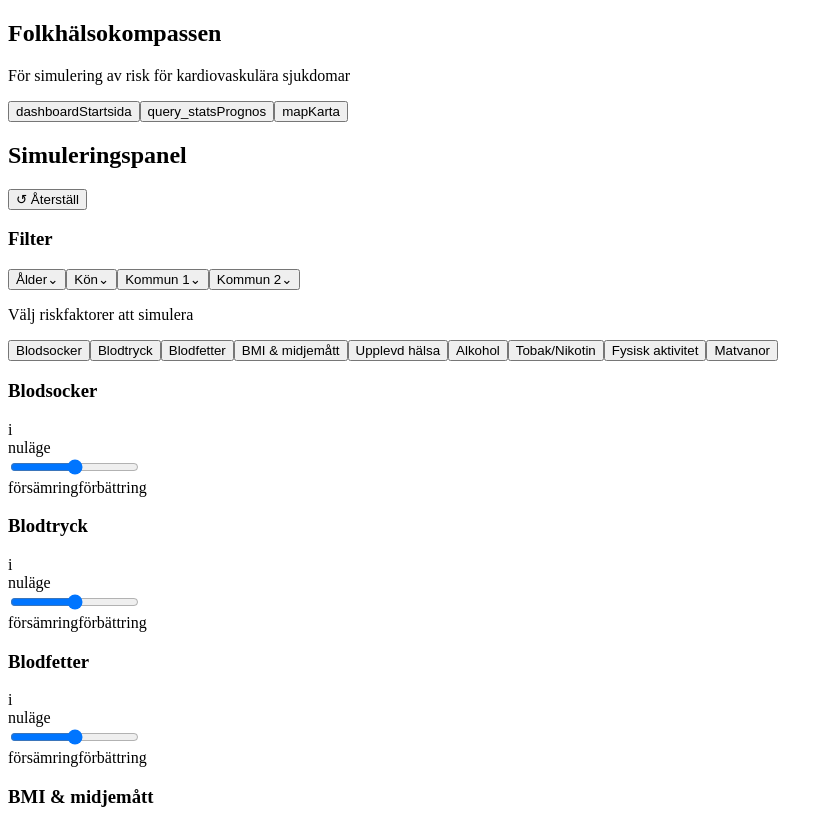
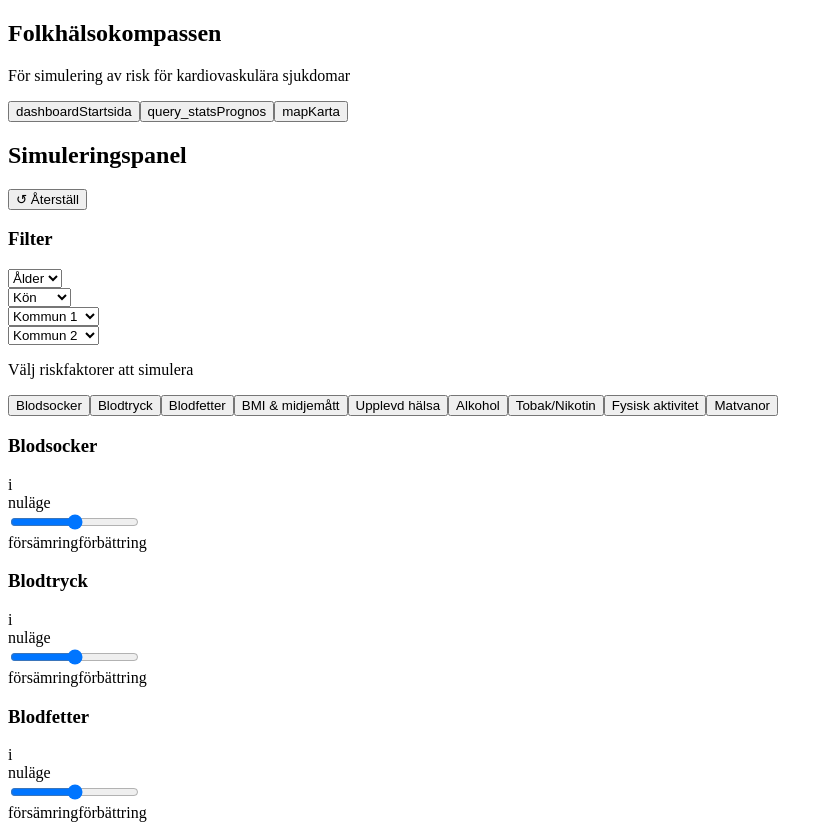
Before and after one commit to masa6009/VIP, a React (Vite) app in the folder folkhalso-kompassen/: page / in a window 1280 px wide. Shown: the top 824 px of the page, without its empty margins (0-833 px from the left). Built offline with nearby package versions, Linux system fonts and the light colour scheme; the HTML template or start-up script is replaced by a standard one.

Commit message:
Dropdown on prognos

```diff
--- a/folkhalso-kompassen/src/App.jsx
+++ b/folkhalso-kompassen/src/App.jsx
@@ -44,6 +44,8 @@ const municipalities = [
   "Vännäs",
   "Åsele",
 ];
+const ageOptions = ["40", "50", "60"];
+const genderOptions = ["Man", "Kvinna"];
 const base = Object.fromEntries(risks.map((r, i) => [r, 52 + ((i * 4) % 28)]));
 const muniBase = {
   Bjurholm: 6,
@@ -126,12 +128,28 @@ const paths = [
   },
 ];
 
-function Dropdown({ label }) {
+function Dropdown({ label, value, options, onChange, small = false }) {
+  if (!options) {
+    return (
+      <button className={small ? "dropdown small" : "dropdown"}>
+        {label}
+        <span>⌄</span>
+      </button>
+    );
+  }
   return (
-    <button className="dropdown">
-      {label}
-      <span>⌄</span>
-    </button>
+    <div className={small ? "dropdown small" : "dropdown"}>
+      <select value={value} onChange={(e) => onChange(e.target.value)}>
+        <option value="" disabled>
+          {label}
+        </option>
+        {options.map((option) => (
+          <option key={option} value={option}>
+            {option}
+          </option>
+        ))}
+      </select>
+    </div>
   );
 }
 function RiskChips({ selected, setSelected, single = false }) {
@@ -154,6 +172,57 @@ function RiskChips({ selected, setSelected, single = false }) {
           {r}
         </button>
       ))}
+    </div>
+  );
+}
+function FiltersPanel({
+  age,
+  setAge,
+  gender,
+  setGender,
+  municipality1,
+  setMunicipality1,
+  municipality2,
+  setMunicipality2,
+  selected,
+  setSelected,
+}) {
+  const municipality2Options =
+    municipality1 && municipality1 !== ""
+      ? municipalities.filter((m) => m !== municipality1)
+      : municipalities;
+
+  return (
+    <div className="card filter">
+      <h3>Filter</h3>
+      <div className="ddgrid">
+        <Dropdown
+          label="Ålder"
+          value={age}
+          options={ageOptions}
+          onChange={setAge}
+        />
+        <Dropdown
+          label="Kön"
+          value={gender}
+          options={genderOptions}
+          onChange={setGender}
+        />
+        <Dropdown
+          label="Kommun 1"
+          value={municipality1}
+          options={municipalities}
+          onChange={setMunicipality1}
+        />
+        <Dropdown
+          label="Kommun 2"
+          value={municipality2}
+          options={municipality2Options}
+          onChange={setMunicipality2}
+        />
+      </div>
+      <p>Välj riskfaktorer att simulera</p>
+      <RiskChips selected={selected} setSelected={setSelected} />
     </div>
   );
 }
@@ -293,7 +362,13 @@ function Lives({ selected, values, year, setYear }) {
     <div className="card">
       <div className="split">
         <h3>Räddade liv</h3>
-        <Dropdown label={year} />
+        <Dropdown
+          label="År"
+          value={String(year)}
+          options={yrs.map(String)}
+          onChange={(value) => setYear(Number(value))}
+          small
+        />
       </div>
       <input
         className="year"
@@ -347,6 +422,10 @@ function Prognos() {
   const [values, setValues] = useState(
     Object.fromEntries(risks.map((r) => [r, 0])),
   );
+  const [age, setAge] = useState("");
+  const [gender, setGender] = useState("");
+  const [municipality1, setMunicipality1] = useState("");
+  const [municipality2, setMunicipality2] = useState("");
   const [year, setYear] = useState(2050);
   const update = (r, v) => setValues({ ...values, [r]: v });
   return (
@@ -364,17 +443,18 @@ function Prognos() {
           </button>
         </div>
         <div className="simGrid">
-          <div className="card filter">
-            <h3>Filter</h3>
-            <div className="ddgrid">
-              <Dropdown label="Ålder" />
-              <Dropdown label="Kön" />
-              <Dropdown label="Kommun 1" />
-              <Dropdown label="Kommun 2" />
-            </div>
-            <p>Välj riskfaktorer att simulera</p>
-            <RiskChips selected={selected} setSelected={setSelected} />
-          </div>
+          <FiltersPanel
+            age={age}
+            setAge={setAge}
+            gender={gender}
+            setGender={setGender}
+            municipality1={municipality1}
+            setMunicipality1={setMunicipality1}
+            municipality2={municipality2}
+            setMunicipality2={setMunicipality2}
+            selected={selected}
+            setSelected={setSelected}
+          />
           <div className="sliders">
             {selected.map((r) => (
               <SliderCard
--- a/folkhalso-kompassen/src/styles.css
+++ b/folkhalso-kompassen/src/styles.css
@@ -171,19 +171,45 @@ button {
   gap: 10px;
 }
 .dropdown {
+  position: relative;
   display: inline-flex;
   align-items: center;
-  justify-content: space-between;
-  gap: 12px;
+  width: 100%;
+  min-width: 120px;
   border: 1px solid #c2c6d3;
   background: white;
   border-radius: 10px;
   padding: 10px 12px;
-  min-width: 120px;
   cursor: pointer;
+}
+.dropdown select {
+  all: unset;
+  width: 100%;
+  padding: 0;
+  margin: 0;
+  background: transparent;
+  color: inherit;
+  font: inherit;
+  cursor: pointer;
+  appearance: none;
+  -webkit-appearance: none;
+  -moz-appearance: none;
+}
+.dropdown::after {
+  content: "⌄";
+  position: absolute;
+  right: 12px;
+  top: 50%;
+  transform: translateY(-50%);
+  pointer-events: none;
+  color: #424751;
 }
 .dropdown:hover {
   border-color: #0050a0;
+}
+.dropdown.small {
+  min-width: 100px;
+  padding: 8px 10px;
 }
 .chips {
   display: flex;
```
Also changed, not shown: 1 other file (tests, documents, lock files or other folders).
